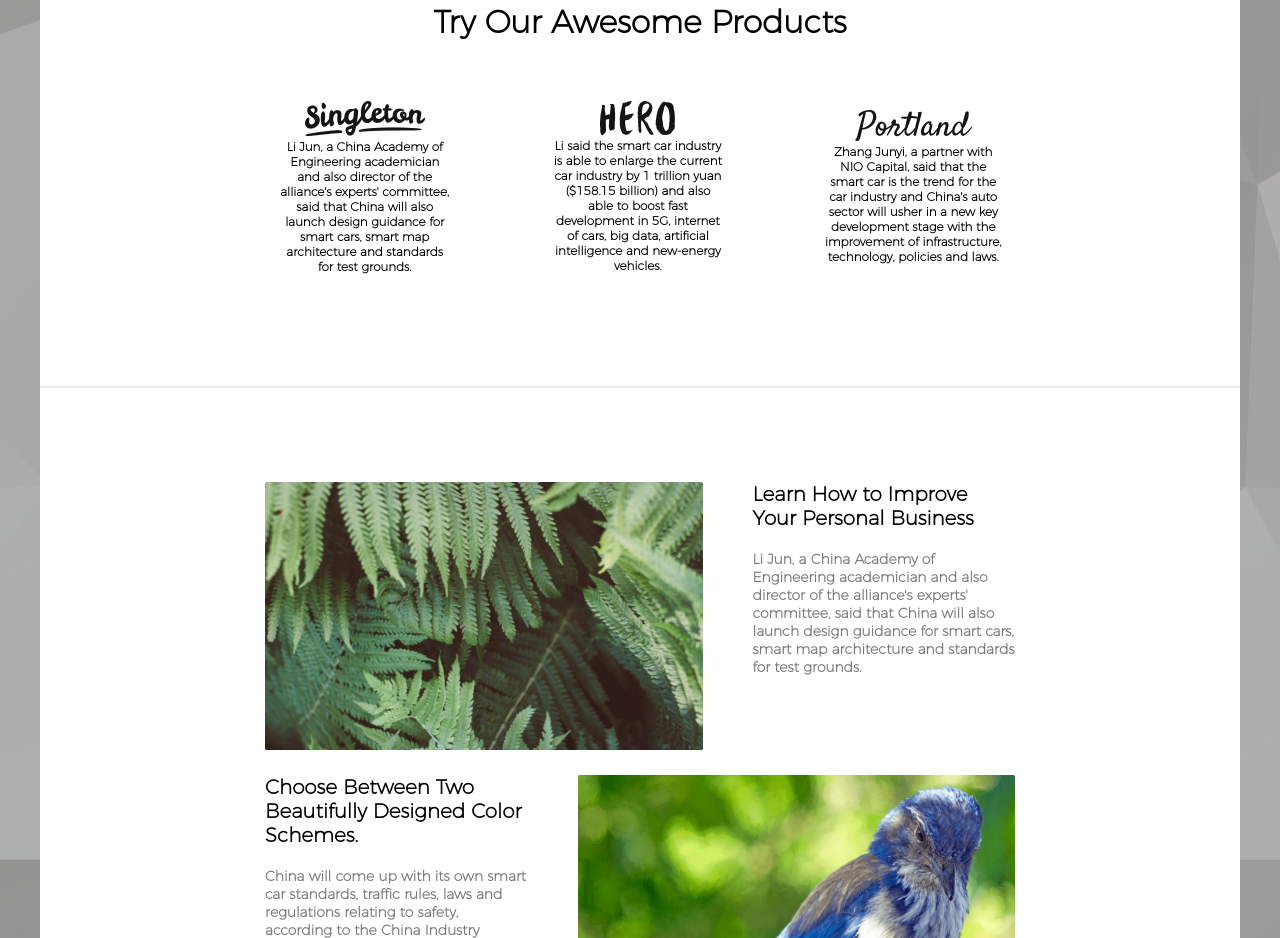
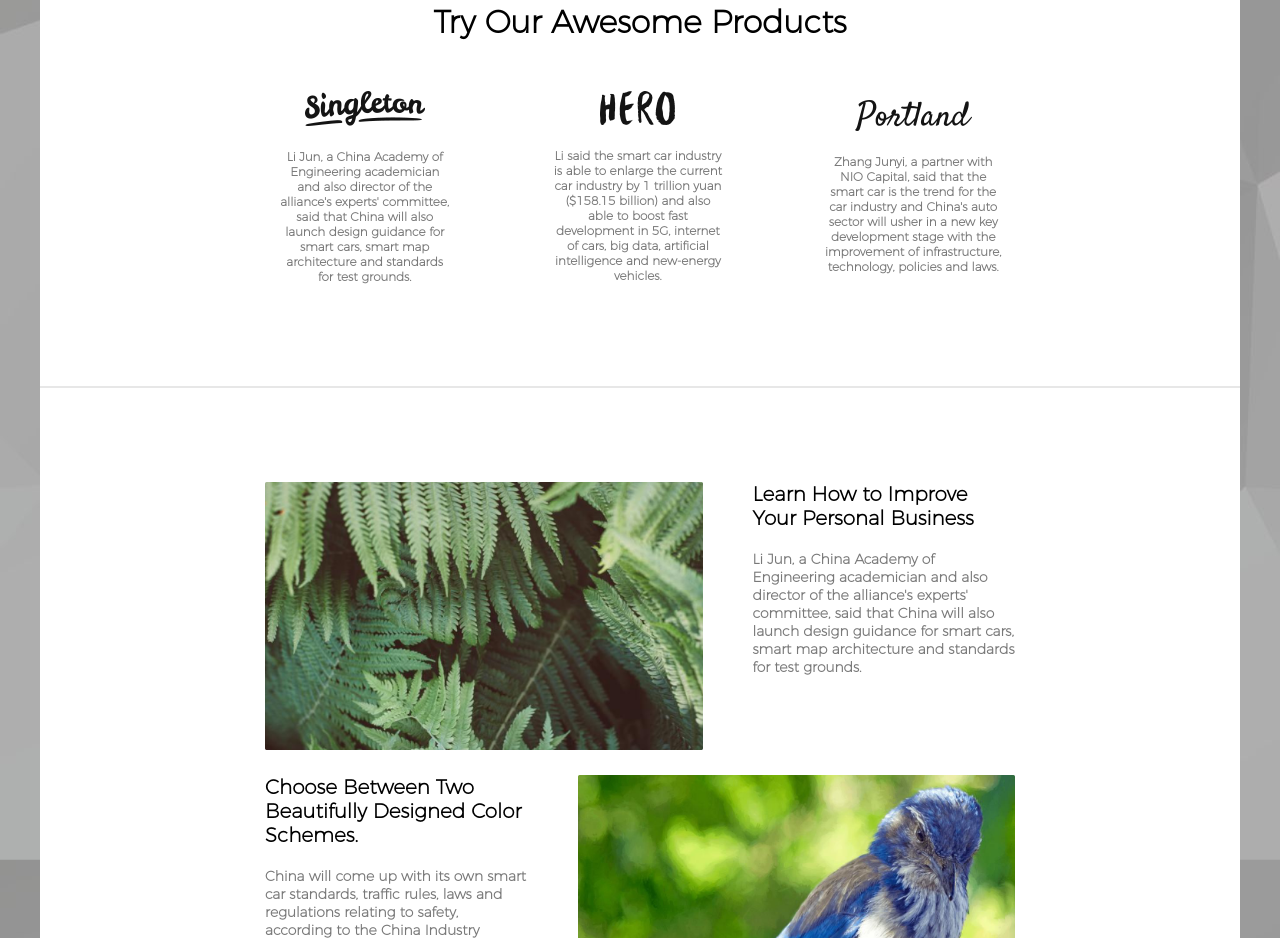
Before and after one commit to LongZihao224/task, a plain HTML site: page index.html in a window 1280 px wide. Shown: the part 2412-3350 px from the top of the page. Drawn offline with Linux system fonts and the light colour scheme.

Commit message:
try页面的一些修改

```diff
--- a/css/index.css
+++ b/css/index.css
@@ -274,6 +274,10 @@ background-color: rgba(0,0,0,.4);
     text-align: center;
     font-size: calc(16px*1200/1600);
     margin: 0 50px;
+}
+.try .box .items p{
+    margin-top: 20px;
+    color: #797979;
 }
 .photos{
     display: flex;
```
